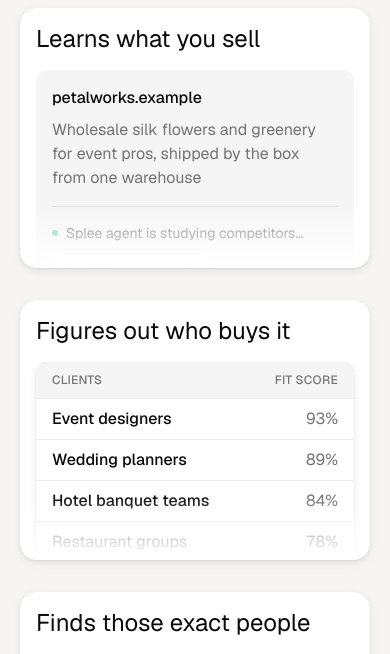
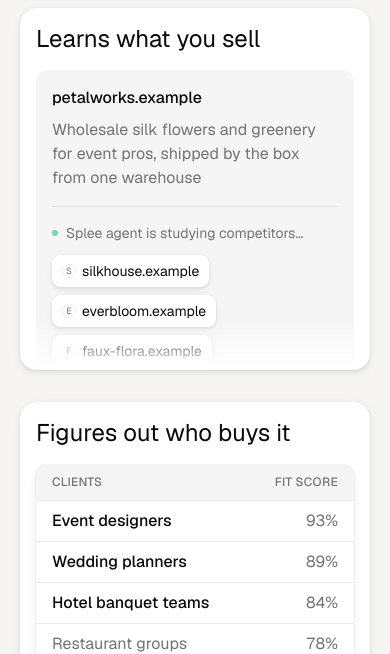
Before and after one commit to Iweisc/splee, a Next.js app in the folder frontend/: page / in a window 390 px wide. Shown: the part 892-1546 px from the top of the page. Built offline with nearby package versions, Linux system fonts and the light colour scheme; no server answers.

Commit message:
fix: show the home page's demo cards whole on phones without the heading showing through

```diff
--- a/frontend/src/components/marketing/pipeline.tsx
+++ b/frontend/src/components/marketing/pipeline.tsx
@@ -81,7 +81,7 @@ export function Pipeline() {
 
   return (
     <section className="mx-auto w-full max-w-[1240px] px-5 pt-40">
-      <h2 className="sticky top-20 z-0 pb-5 text-center text-4xl font-normal">It runs the entire pipeline</h2>
+      <h2 className="pb-5 text-center text-4xl font-normal md:sticky md:top-20 md:z-0">It runs the entire pipeline</h2>
       <div className="relative mt-6 pb-16">
         {cards.map((c, i) => (
           <div
@@ -100,8 +100,10 @@ export function Pipeline() {
                 {c.fits ? (
                   <div className="flex flex-1 items-center p-4 pt-0 md:p-8">{c.body}</div>
                 ) : (
-                  <div className="relative h-[300px] flex-1 overflow-hidden [mask-image:linear-gradient(#000_0_calc(100%-64px),transparent_100%)] md:h-auto">
-                    <div className="absolute inset-x-4 top-0 md:inset-x-8 md:top-8">{c.body}</div>
+                  // On phones the panel is as tall as its content, up to 300px, and the fade starts at a fixed depth,
+                  // so a short table shows whole with no blank space and a long one fades out at the cap.
+                  <div className="relative max-h-[300px] overflow-hidden [mask-image:linear-gradient(#000_0_252px,transparent_300px)] md:max-h-none md:flex-1 md:[mask-image:linear-gradient(#000_0_calc(100%-64px),transparent_100%)]">
+                    <div className="px-4 pb-4 md:absolute md:inset-x-8 md:top-8 md:px-0 md:pb-0">{c.body}</div>
                   </div>
                 )}
               </div>
```
